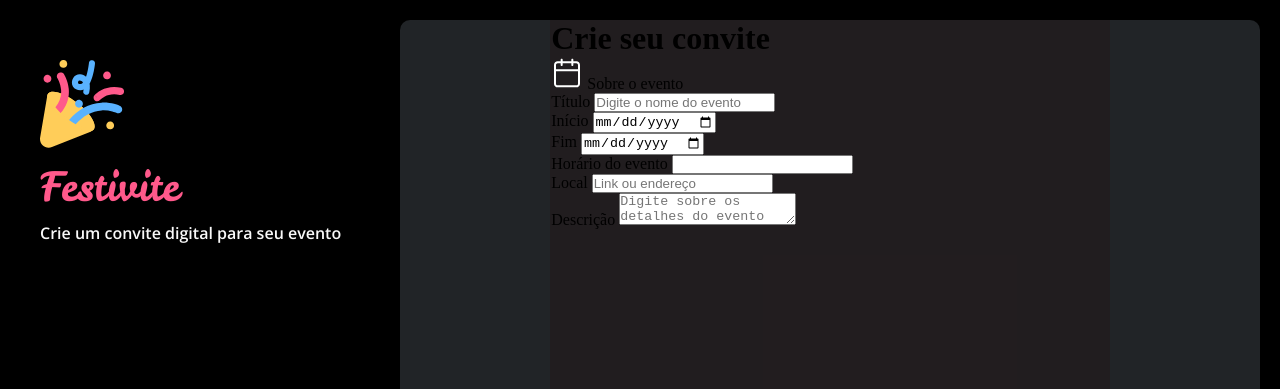
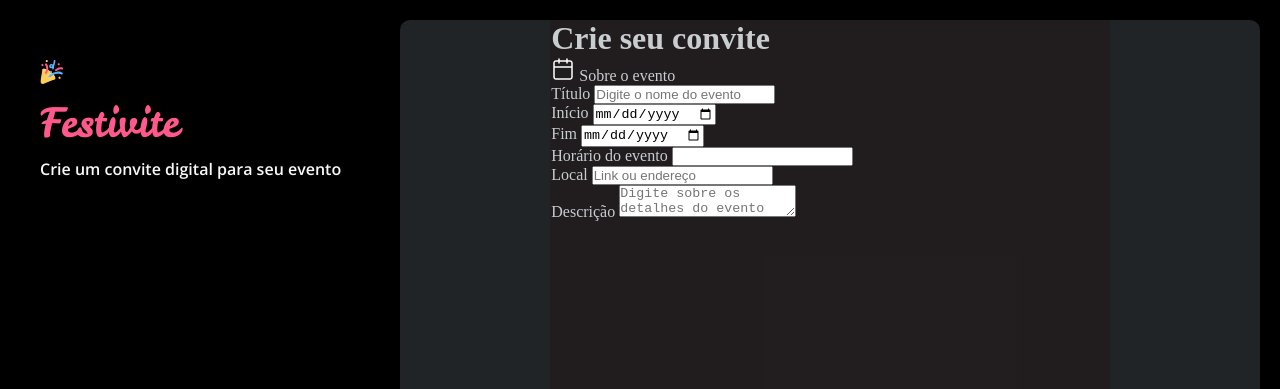
Before and after one commit to ricardo-werner/Rocketseat_FullStack_Desafio_Pratico_Formulario_de_Convite, a plain HTML site: page index.html in a window 1280 px wide. Shown: the top 389 px of the page. Drawn offline with nearby package versions, Linux system fonts and the light colour scheme.

Commit message:
style: adicionado estilo da img

```diff
--- a/styles/global.css
+++ b/styles/global.css
@@ -48,6 +48,7 @@
 body {
   background-color: var(--color-shape-bg);
   padding-top: 1.25rem;
+  color: var(--color-text-body)
 }
 
 .container {
@@ -57,3 +58,8 @@ body {
   padding: 0 1.25px;
   height: 100%;
 }
+
+img {
+  width: 24px;
+  height: 24px;
+}
```
